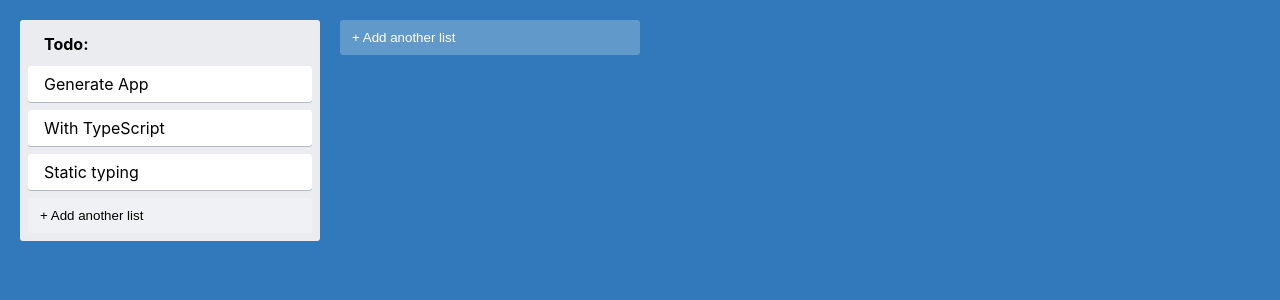
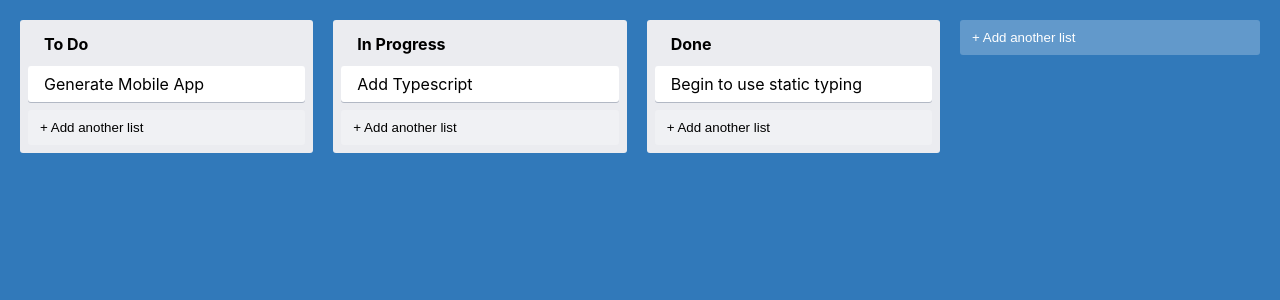
Before and after one commit to PyColors/project-management, a React (Create React App) app: page / in a window 1280 px wide. Shown: the top 300 px of the page. Built offline with nearby package versions, Linux system fonts and the light colour scheme.

Commit message:
Get The Data From AppStateContext

```diff
--- a/src/App.tsx
+++ b/src/App.tsx
@@ -1,12 +1,17 @@
 import React from 'react';
+import { useAppState } from "./state/AppStateContext";
 import { AppContainer } from "./styles";
 import { Column } from './Column';
 import { AddNewItem } from "./AddNewItem"
 
 export const App = () => {
+  const { lists } = useAppState()
+
   return (
     <AppContainer>
-      <Column text="Todo:" />
+      {lists.map((list) => (
+        <Column text={list.text} key={list.id} id={list.id} />
+      ))}
       <AddNewItem
         toggleButtonText="+ Add another list"
         onAdd={console.log}
--- a/src/Card.tsx
+++ b/src/Card.tsx
@@ -2,6 +2,7 @@
 
 type CardProps = {
   text: string
+  id: string
 }
 
 export const Card = ({ text }: CardProps) => {
--- a/src/Column.tsx
+++ b/src/Column.tsx
@@ -1,19 +1,24 @@
 import { ColumnContainer, ColumnTitle } from "./styles";
+import { useAppState } from "./state/AppStateContext";
 import { Card } from "./Card";
 import { AddNewItem } from "./AddNewItem";
 
 type ColumnProps = {
   text: string
+  id: string
   children?: React.ReactNode
 }
 
-export const Column = ({ text }: ColumnProps) => {
+export const Column = ({ text, id }: ColumnProps) => {
+  const { getTasksByListId } = useAppState();
+  const tasks = getTasksByListId(id);
+
   return (
     <ColumnContainer>
       <ColumnTitle>{text}</ColumnTitle>
-      <Card text="Generate App"/>
-      <Card text="With TypeScript"/>
-      <Card text="Static typing"/>
+      {tasks.map((task) => (
+        <Card text={task.text} key={task.id} id={task.id} />
+      ))}
       <AddNewItem
         toggleButtonText="+ Add another list"
         onAdd={console.log}
```
